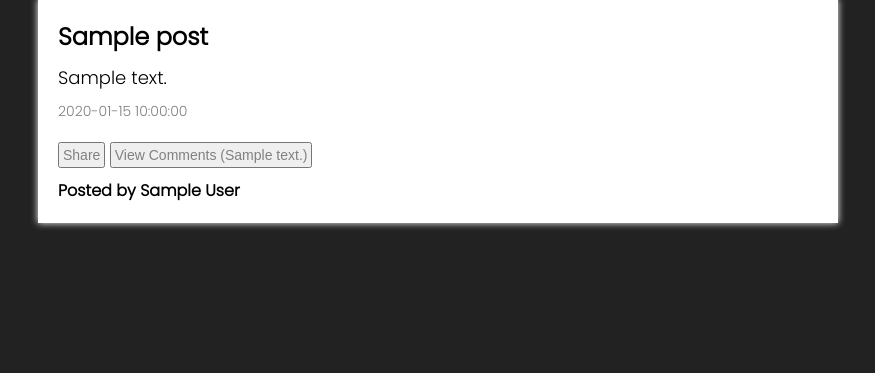
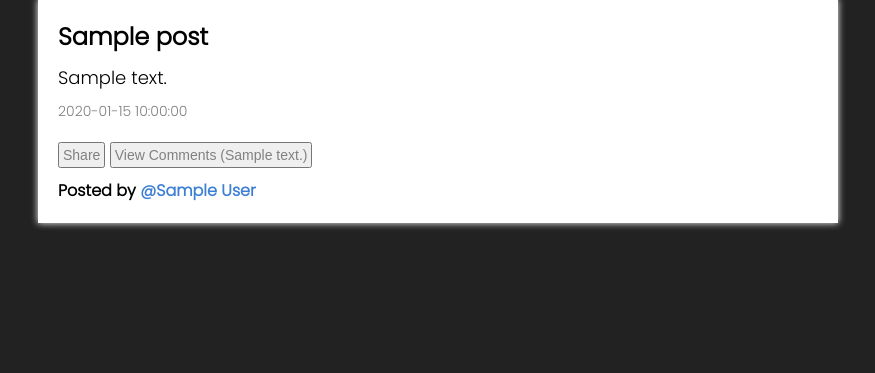
Before and after one commit to BlackCatCo/Mindstream, a Flask app: template templates/feed.html in a window 1280 px wide. Shown: the part 97-470 px from the top of the page, without its empty margins (202-1077 px from the left). Run offline with Flask 3, Linux system fonts and the light colour scheme; the template is opened without the code that fills it: most values are stand-ins (such as "Sample title", 1, 10 or a date in 2020).

Commit message:
Made profiles more accessible and fun

```diff
--- a/db.json
+++ b/db.json
@@ -21,7 +21,7 @@
             "permission-level": 1
         },
         {
-            "key": "1d74970f0335049b2b715b9f12d22088c26b73f6eb975c9b835230dd389c298e",
+            "key": "d8274e1ee9bc58cb1d04d647da5e404c64095e908e9b9b12a29cdbc93a33e21e",
             "name": "Thbop",
             "password": "34hNpC6qjE5TaZN",
             "tags": "[]",
--- a/static/css/style.css
+++ b/static/css/style.css
@@ -320,3 +320,16 @@ scrollbar-thumb {
 .detail-value {
   color: #555;
 }
+
+.mention {
+  color:#3d7fd4;
+  background: none;
+
+  text-decoration: none;
+  border-radius: 5px;
+
+  transition: background .2s;
+}
+.mention:hover {
+  background: #dfeeff;
+}
--- a/templates/feed.html
+++ b/templates/feed.html
@@ -28,7 +28,9 @@
                 {% if post['author'] == "Anonymous" %}
                     <h1 class="post_author anonymous_false">Posted by {{post['author'] }}</h1>
                 {% else %}
-                    <h1 class="post_author anonymous_false">Posted by {{post['author'] }}</h1>
+                    <h1 class="post_author anonymous_false">Posted by
+                        <a href="/profile/{{post['author'] }}" class="mention">@{{post['author'] }}</a>
+                    </h1>
                 {% endif %}
 
             </div>
```
Also changed, not shown: templates/user/profile.html (+6 -2 lines).
